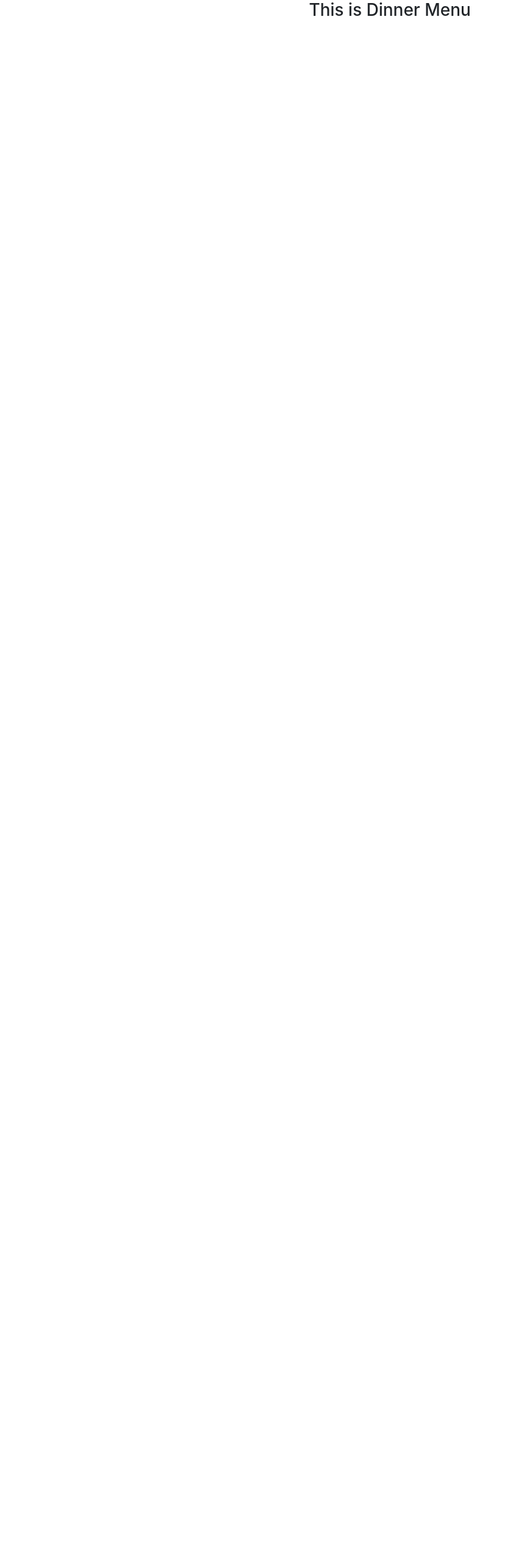
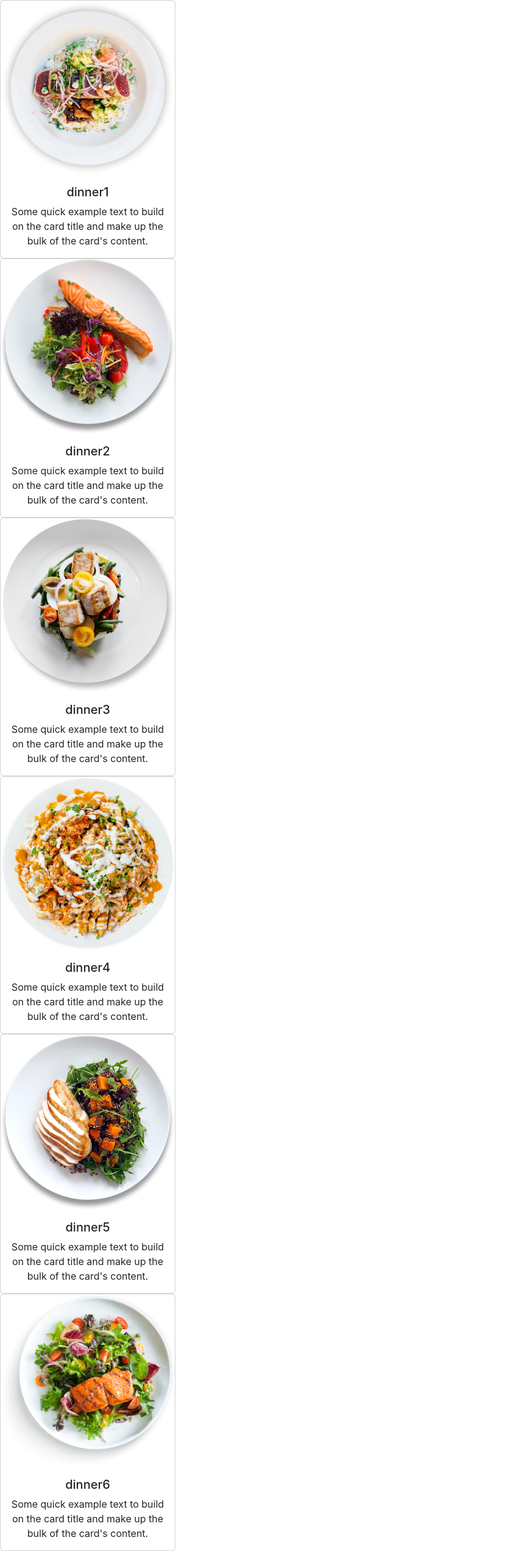
Before and after one commit to aktaruzzaman-shaon/resturant, a React (Create React App) app: page /dinner in a window 1280 px wide. Shown: the whole page at 61% size, without its empty margins (0-834 px from the left). Before the commit the page ends 800 px from the top, so only its background shows below. Built offline with nearby package versions, Linux system fonts and the light colour scheme.

Commit message:
updating dinner

```diff
--- a/src/Component/Meals/Dinner/DinnerMeal.js
+++ b/src/Component/Meals/Dinner/DinnerMeal.js
@@ -1,10 +1,32 @@
 import React from 'react';
+import dinner1 from '../../../images/dinner/dinner1.png'
+import dinner2 from '../../../images/dinner/dinner2.png'
+import dinner3 from '../../../images/dinner/dinner3.png'
+import dinner4 from '../../../images/dinner/dinner4.png'
+import dinner5 from '../../../images/dinner/dinner5.png'
+import dinner6 from '../../../images/dinner/dinner6.png'
+import Meal from '../Meal/Meal';
 
 const DinnerMeal = () => {
+    const DinnerMenus = [
+        { id: 1, name: "dinner1", img: dinner1 },
+        { id: 2, name: "dinner2", img: dinner2 },
+        { id: 3, name: "dinner3", img: dinner3 },
+        { id: 4, name: "dinner4", img: dinner4 },
+        { id: 5, name: "dinner5", img: dinner5 },
+        { id: 6, name: "dinner6", img: dinner6 }
+    ]
     return (
-        <div id='dinner'>
-            <h3>This is Dinner Menu</h3>
-        </div>
+        < div >
+                {
+                    DinnerMenus.map(dinnerMenu =>
+                        <Meal
+                            key={dinnerMenu.id}
+                            Menu={dinnerMenu}
+                        ></Meal>
+                        )
+                }
+        </div >
     );
 };
 
--- a/src/Component/Meals/Lunch/LunchMenu.js
+++ b/src/Component/Meals/Lunch/LunchMenu.js
@@ -6,9 +6,6 @@ import lunch4 from '../../../images/lunch/lunch4.png'
 import lunch5 from '../../../images/lunch/lunch5.png'
 import lunch6 from '../../../images/lunch/lunch6.png'
 import Meal from '../Meal/Meal';
-
-
-
 
 const LunchMenu = () => {
 
```
